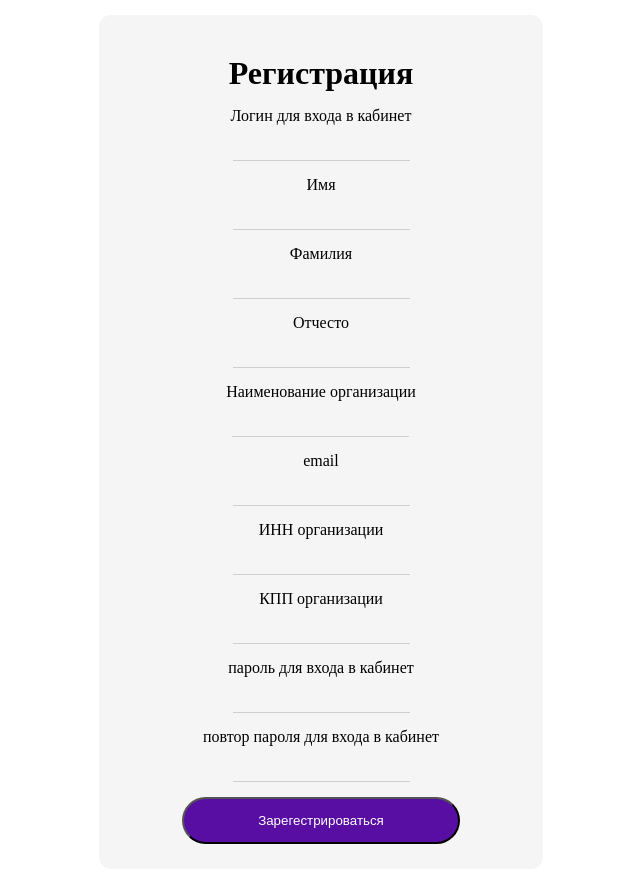
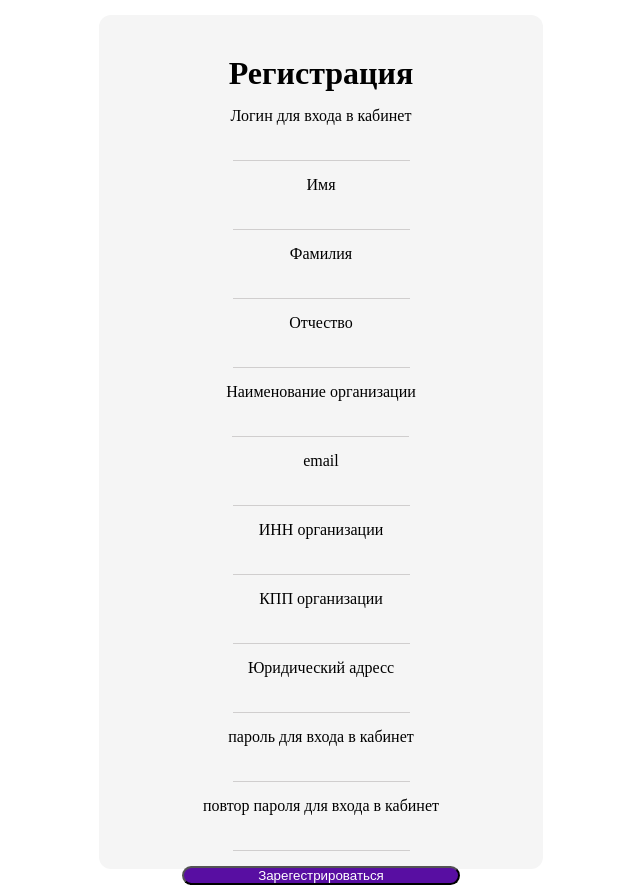
Before and after one commit to KirillMV/personal, a React (Create React App) app: page /signup in a window 1280 px wide. Shown: the whole page, without its empty margins (319-959 px from the left). Built offline with nearby package versions, Linux system fonts and the light colour scheme.

Commit message:
reg_form_object

```diff
--- a/src/components/signUp_screens/signUp_screen.jsx
+++ b/src/components/signUp_screens/signUp_screen.jsx
@@ -4,36 +4,34 @@ import { useState } from "react";
 
 function SignUp() {
   let [form, setForm] = useState({});
-  let obj = {};
+
   function changer(event) {
     let name = event.target.name;
-    obj[name] = event.target.value;
-    setForm(obj);
-    console.log(form);
+    setForm({...form,[name]:event.target.value})
+
   }
   return (
     <S.Body>
         <S.H1>Регистрация</S.H1>
       <S.ValueBox>
         <p>Логин для входа в кабинет</p>
-        <S.Inputs onChange={changer} name="login" type="text" />
+        <S.Inputs onInput={changer} name="login" type="text" />
       </S.ValueBox>
-
       <S.ValueBox>
         <p>Имя</p>
-        <S.Inputs onChange={changer} name="name" type="text" />
+        <S.Inputs onInput={changer} name="firstname" type="text" />
       </S.ValueBox>
       <S.ValueBox>
         <p>Фамилия</p>
-        <S.Inputs onChange={changer} name="surname" type="text" />
+        <S.Inputs onInput={changer} name="lastname" type="text" />
       </S.ValueBox>
       <S.ValueBox>
-        <p>Отчесто</p>
-        <S.Inputs onChange={changer} name="middlename" type="text" />
+        <p>Отчество</p>
+        <S.Inputs onChange={changer} name="patronymic" type="text" />
       </S.ValueBox>
       <S.ValueBox>
         <p>Наименование организации</p>
-        <S.Inputs onChange={changer} name="organization" type="text" />
+        <S.Inputs onChange={changer} name="organization_name" type="text" />
       </S.ValueBox>
       <S.ValueBox>
         <p>email</p>
@@ -42,12 +40,17 @@ function SignUp() {
 
       <S.ValueBox>
         <p>ИНН организации</p>
-        <S.Inputs onChange={changer} name="inn" type="inn" />
+        <S.Inputs onChange={changer} name="taxpayer_id" type="text" />
       </S.ValueBox>
 
       <S.ValueBox>
         <p>КПП организации</p>
-        <S.Inputs onChange={changer} name="kpp" type="kpp" />
+        <S.Inputs onChange={changer} name="tax_registration_reason_code" type="text" />
+      </S.ValueBox>
+
+      <S.ValueBox>
+        <p>Юридический адресс</p>
+        <S.Inputs onChange={changer} name="registered_address" type="text" />
       </S.ValueBox>
 
       <S.ValueBox>
@@ -56,9 +59,9 @@ function SignUp() {
       </S.ValueBox>
       <S.ValueBox>
         <p>повтор пароля для входа в кабинет </p>
-        <S.Inputs onChange={changer} name="passwordtwo" type="password" />
+        <S.Inputs onChange={changer} name="password_repeat" type="password" />
       </S.ValueBox>
-      <S.Button>Зарегестрироваться</S.Button>
+      <S.Button onClick={()=>console.log(form)}>Зарегестрироваться</S.Button>
     </S.Body>
   );
 }
```
